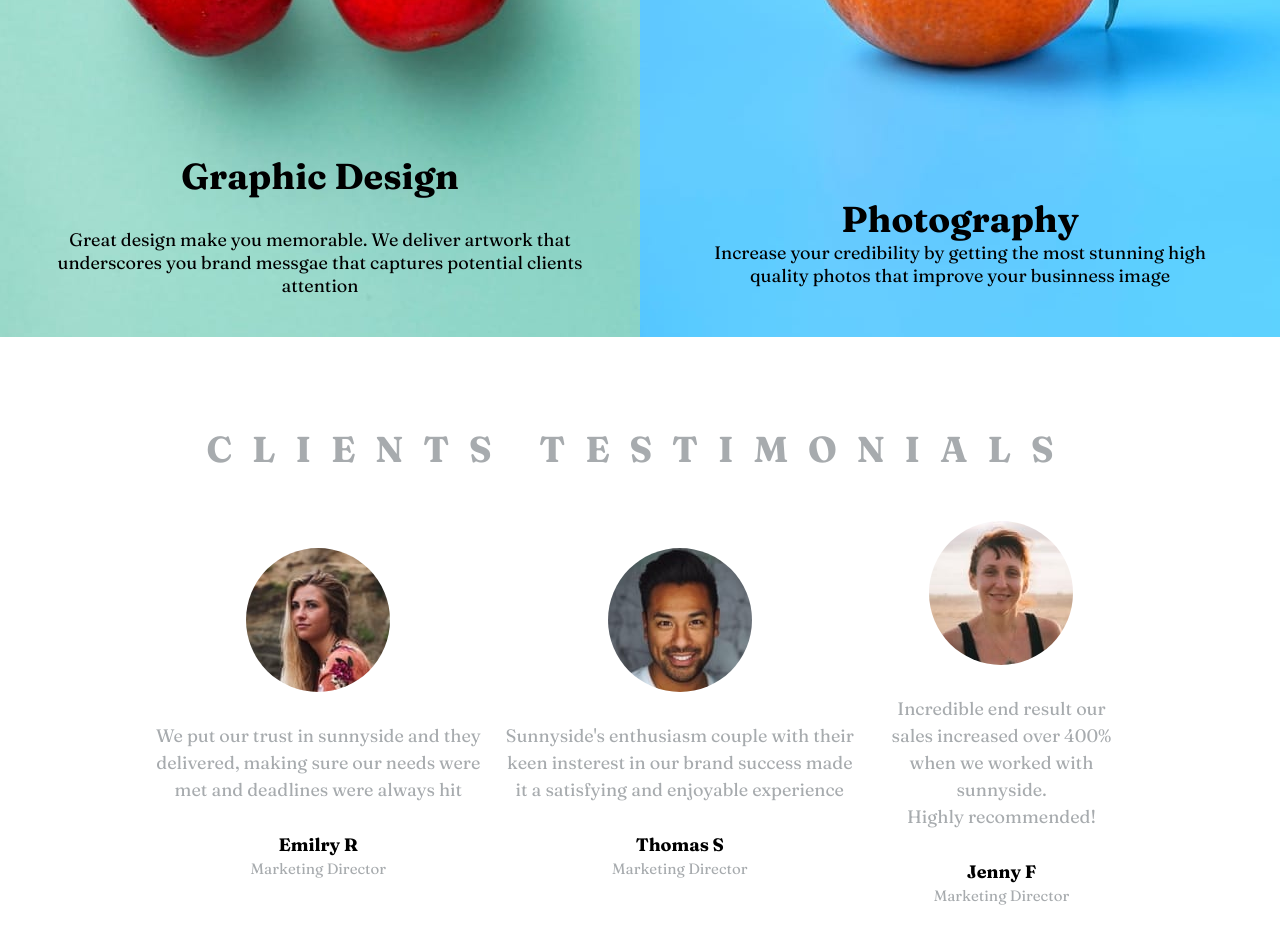
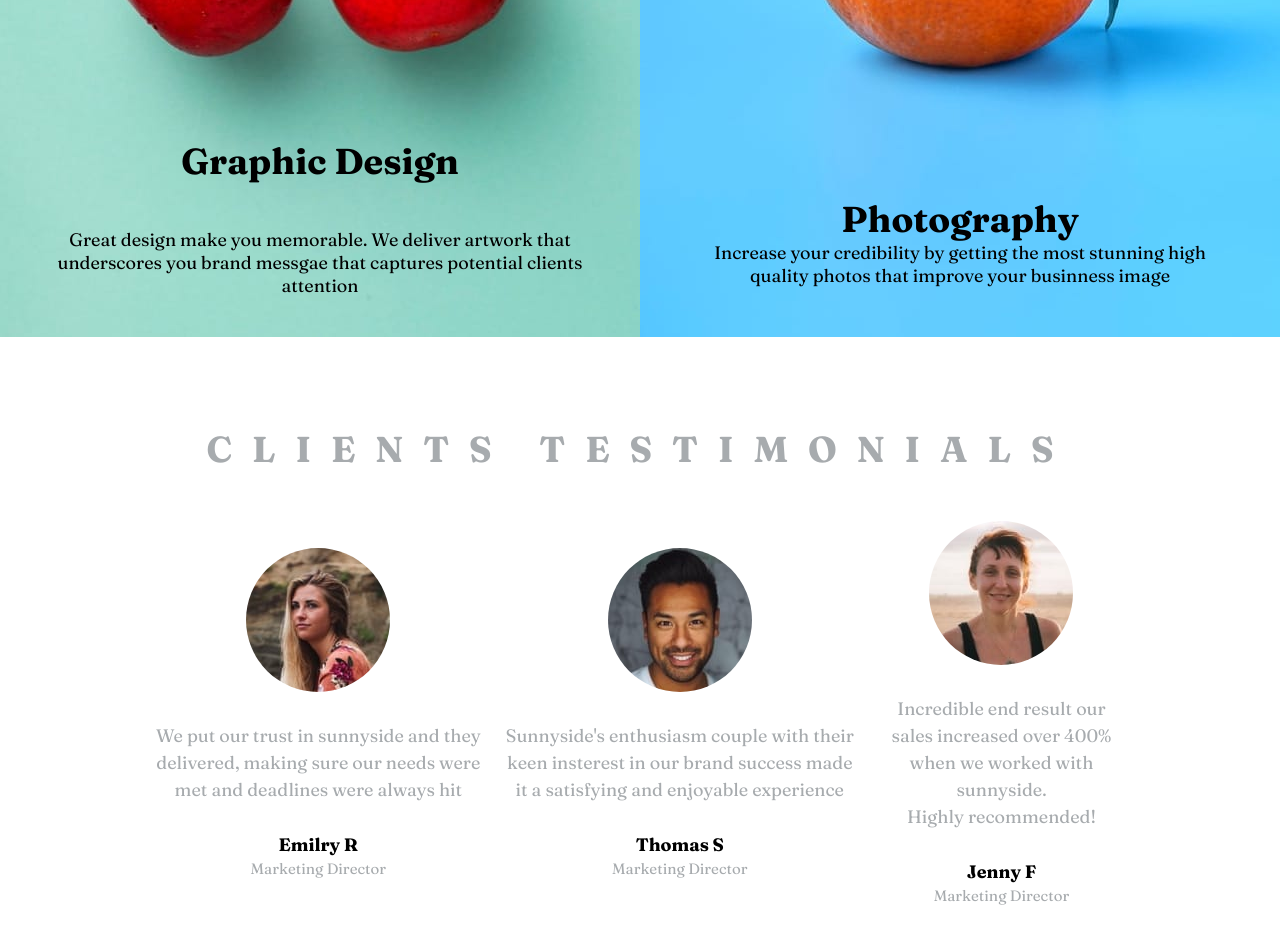
Before and after one commit to agun36/sunnyside-pro, a React (Create React App) app: page / in a window 1280 px wide. Shown: the part 2100-3034 px from the top of the page. Built offline with nearby package versions, Linux system fonts and the light colour scheme.

Commit message:
update design

```diff
--- a/src/App.scss
+++ b/src/App.scss
@@ -246,7 +246,7 @@ body {
         margin-top: auto;
         margin-bottom: 4rem;
         .graphic-title {
-          margin-bottom: 3rem;
+          margin-bottom: 4.5rem;
         }
       }
       @media screen and (max-width: 600px) {
```
